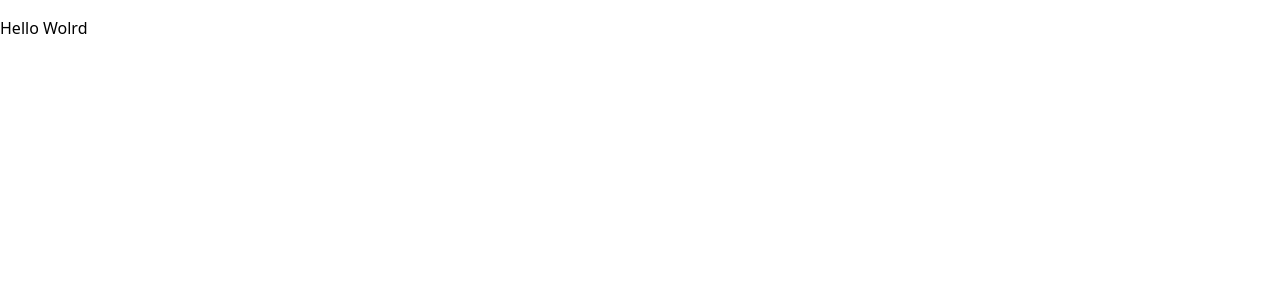
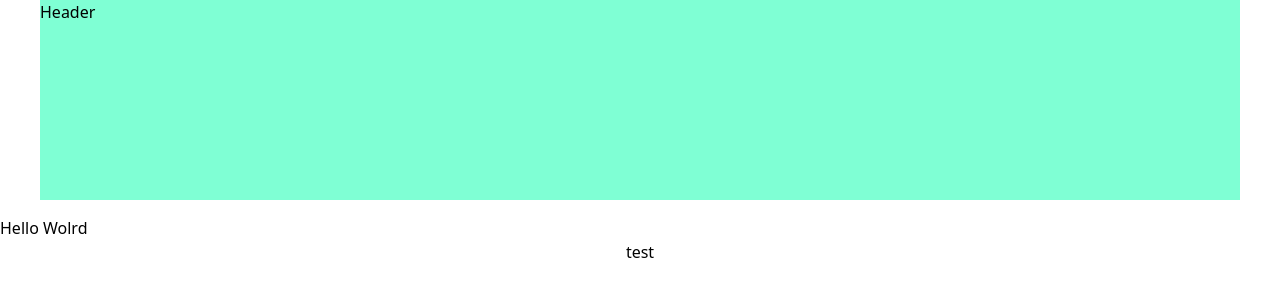
Before and after one commit to Natchkung/my-react-profile-kmutnb, a React (Create React App) app: page / in a window 1280 px wide. Shown: the top 300 px of the page. Built offline with nearby package versions, Linux system fonts and the light colour scheme.

Commit message:
add header

```diff
--- a/src/App.js
+++ b/src/App.jsx
@@ -1,11 +1,14 @@
 import logo from './logo.svg';
 import './App.css';
+import Header from './components/Header';
 
 
 function App() {
   return (
     <>
+      <Header/>
       <h1 className="mt-4">Hello Wolrd</h1>
+      <h6 className='text-center'>test</h6>
     </>
   );
 }
--- /dev/null
+++ b/src/assets/header.css
@@ -0,0 +1,6 @@
+.navbar{
+    margin: 0 auto;
+    max-width: 1200px;
+    height: 200px;
+    background-color: aquamarine;
+}
--- /dev/null
+++ b/src/components/Header.jsx
@@ -0,0 +1,10 @@
+import React from 'react'
+import '../assets/header.css';
+
+function Header() {
+  return (
+    <div className='navbar'>Header</div>
+  )
+}
+
+export default Header
```
